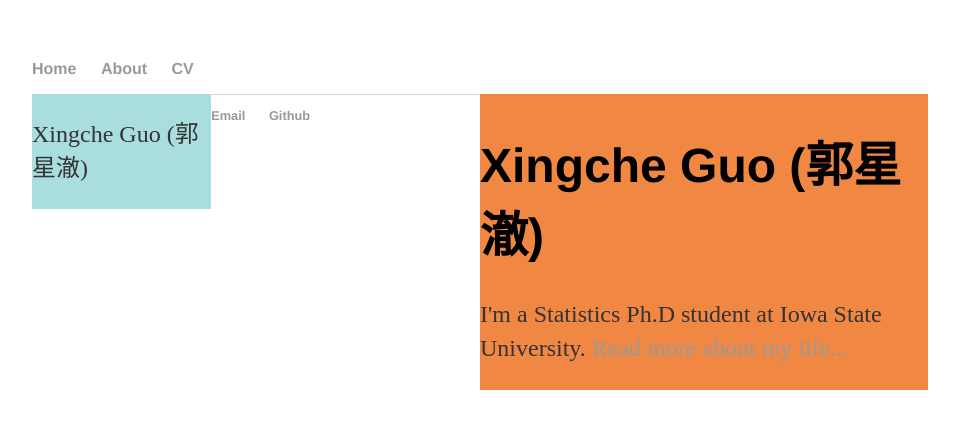
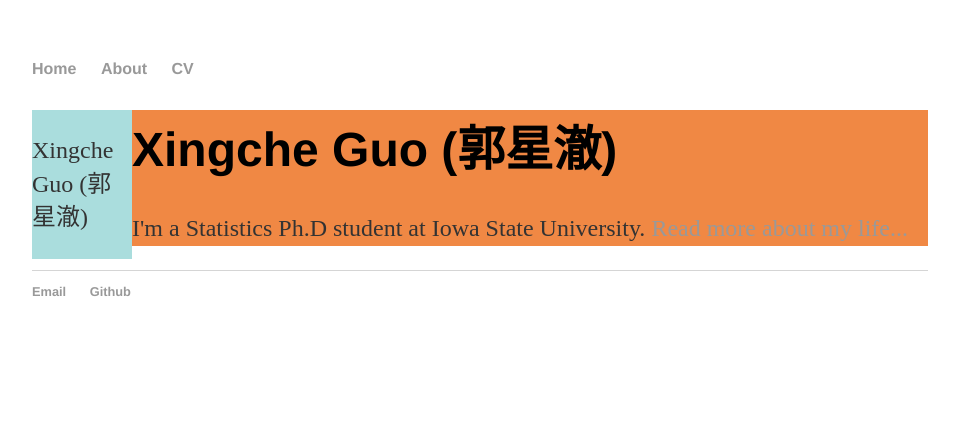
Before and after one commit to xingcheg/xingcheg.github.io, a Jekyll site: the page built from index.html, in a window 1280 px wide. Shown: the top 429 px of the page, without its empty margins (160-1119 px from the left). Built offline with Jekyll 4.4.1, drawn with Linux system fonts in a browser that asks for light colours.

Commit message:
Update main.css

```diff
--- a/css/main.css
+++ b/css/main.css
@@ -43,12 +43,13 @@
 }
 
 .leftbox {
-  width: 20%;
-  background-color: #aadddd;
-  float: left;
+    width: 100px;
+    height: 100%;
+    background-color: #aadddd;
+    float: left;
 }
 .rightbox {
-  width: 50%;
-  background-color: #f08844;
-  float: right;
+    height: 100%;
+    margin-left: 100px;
+    background-color: #f08844;
 }
```
